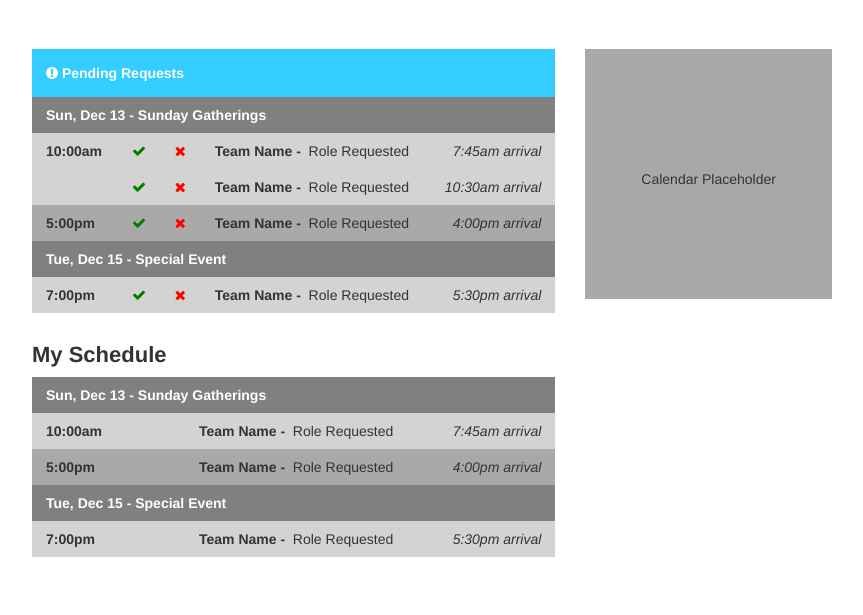
After one commit to Annihilous/embedded_video, a PHP site: page /pcc-connect-update-2-05.php in a window 1280 px wide; the page is wider, and only the part inside the window is pictured. The commit adds this page. Shown: the part 401-1016 px from the top of that part, without its empty margins (208-1071 px from the left). Run offline with PHP 8.4, Linux system fonts and the light colour scheme; some libraries are stand-ins or nearby versions.

Commit message:
Create and style page for viewing service commitments and schedule.

```diff
--- a/assets/stylesheets/styles.css
+++ b/assets/stylesheets/styles.css
@@ -402,6 +402,17 @@ img {
   font-weight: bold;
 }
 
+#servingScheduleCalendar {
+  height: 250px;
+  background-color: darkgray;
+}
+
+.team-heading {
+  font-size: 18px;
+  font-weight: bold;
+  padding: 50px 15px 10px;
+}
+
 /*
 ########  #######   #######  ######## ######## ########
 ##       ##     ## ##     ##    ##    ##       ##     ##
--- a/partials/_navigation.php
+++ b/partials/_navigation.php
@@ -15,6 +15,7 @@
       <ul class="nav navbar-nav navbar-right">
         <li><a href="/shelby_arena/pcc-connect-update-2-01.php">pcc-connect-update-2-01.php</a></li>
         <li><a href="/shelby_arena/pcc-connect-update-2-04.php">pcc-connect-update-2-04.php</a></li>
+        <li><a href="/shelby_arena/pcc-connect-update-2-05.php">pcc-connect-update-2-05.php</a></li>
         <li><a href="#" data-toggle="modal" data-target="#editProfileModal" class="text-blue">Edit Profile</a></li>
       </ul>
 
--- /dev/null
+++ b/pcc-connect-update-2-05.php
@@ -0,0 +1,156 @@
+<?php include("partials/_head.php"); ?>
+
+<body>
+  <?php include("partials/_navigation.php"); ?>
+
+  <div class="flexslider">
+    <ul class="slides">
+      <li>
+        <img src="https://lh3.ggpht.com/l8leWV9uI8gS-cKDaak6D__cSCVanRmsAGqNRDpXutowAjRRoEmnuhmbTP5A9exBz1w=h900" />
+      </li>
+      <li>
+        <img src="https://encrypted-tbn0.gstatic.com/images?q=tbn:ANd9GcQjZ-McKOtm6Wijwy5onK4MtcUVe7CndFLeAIzh_e3hjpTt3gKT" />
+      </li>
+      <li>
+        <img src="https://encrypted-tbn2.gstatic.com/images?q=tbn:ANd9GcTvI5aHKF9q5YFgNo1dvYIERaey7pjuErzgMNQEJrV0NkQgBA-t" />
+      </li>
+    </ul>
+  </div>
+
+  <div class="background-white">
+    <div class="pad-section pad-section-sm container container-md">
+      <div class="row">
+        <div class="col-sm-8">
+          <table class="table">
+            <tr>
+              <th class="master-header background-blue text-white" colspan="5"><i class="fa fa-exclamation-circle"></i>
+              Pending Requests</th>
+            </tr>
+            <tr class="background-gray text-white">
+              <th colspan="5">Sun, Dec 13 - Sunday Gatherings</th>
+            </tr>
+            <tr class="background-lightgray">
+              <td><b>10:00am</b></td>
+              <td><i class="fa fa-check text-green"></i></td>
+              <td><i class="fa fa-times text-red"></i></td>
+              <td><span><b>Team Name -</b></span>&nbsp Role Requested</td>
+              <td class="pull-right"><i>7:45am arrival</i></td>
+            </tr>
+            <tr class="background-lightgray">
+              <td></td>
+              <td><i class="fa fa-check text-green"></i></td>
+              <td><i class="fa fa-times text-red"></i></td>
+              <td><span><b>Team Name -</b></span>&nbsp Role Requested</td>
+              <td class="pull-right"><i>10:30am arrival</i></td>
+            </tr>
+            <tr class="background-darkgray">
+              <td><b>5:00pm</b></td>
+              <td><i class="fa fa-check text-green"></i></td>
+              <td><i class="fa fa-times text-red"></i></td>
+              <td><span><b>Team Name -</b></span>&nbsp Role Requested</td>
+              <td class="pull-right"><i>4:00pm arrival</i></td>
+            </tr>
+            <tr class="background-gray text-white">
+              <th colspan="5">Tue, Dec 15 - Special Event</th>
+            </tr>
+            <tr class="background-lightgray">
+              <td><b>7:00pm</b></td>
+              <td><i class="fa fa-check text-green"></i></td>
+              <td><i class="fa fa-times text-red"></i></td>
+              <td><span><b>Team Name -</b></span>&nbsp Role Requested</td>
+              <td class="pull-right"><i>5:30pm arrival</i></td>
+            </tr>
+          </table>
+        </div>
+        <div class="col-sm-4">
+          <div id="servingScheduleCalendar">
+            <div class="text-center">
+              <p style="padding: 120px 0px">Calendar Placeholder</p>
+            </div>
+          </div>
+        </div>
+      </div>
+
+      <div class="row">
+        <div class="col-sm-8">
+          <h4><b>My Schedule</b></h4>
+          <table class="table">
+            <tr class="background-gray text-white">
+              <th colspan="5">Sun, Dec 13 - Sunday Gatherings</th>
+            </tr>
+            <tr class="background-lightgray">
+              <td><b>10:00am</b></td>
+              <td></td>
+              <td></td>
+              <td><span><b>Team Name -</b></span>&nbsp Role Requested</td>
+              <td class="pull-right"><i>7:45am arrival</i></td>
+            </tr>
+            <tr class="background-darkgray">
+              <td><b>5:00pm</b></td>
+              <td></td>
+              <td></td>
+              <td><span><b>Team Name -</b></span>&nbsp Role Requested</td>
+              <td class="pull-right"><i>4:00pm arrival</i></td>
+            </tr>
+            <tr class="background-gray text-white">
+              <th colspan="5">Tue, Dec 15 - Special Event</th>
+            </tr>
+            <tr class="background-lightgray">
+              <td><b>7:00pm</b></td>
+              <td></td>
+              <td></td>
+              <td><span><b>Team Name -</b></span>&nbsp Role Requested</td>
+              <td class="pull-right"><i>5:30pm arrival</i></td>
+            </tr>
+          </table>
+        </div>
+      </div>
+      </br>
+
+
+      <hr>
+
+      <div class="row">
+        <div class="col-xs-12 team-heading">
+          <p class="pull-right">contact: team@passioncitychurch.com</p>
+          <p>Team Name 1</p>
+        </div>
+        <div class="col-sm-4">
+          <img src="http://guyharveysportswear.com/blog/wp-content/uploads/2012/09/GH-Artist-three.jpg">
+        </div>
+        <div class="col-sm-4">
+          <img src="http://www.claymoorslist.com/wp-content/uploads/blogger/-X6NVGF2Qiio/T5ZHqCx4zhI/AAAAAAAAF_w/Ht1CUpVxxBA/s640/sdfsfsdf.JPG">
+        </div>
+        <div class="col-sm-4">
+          <img src="http://www.unep.org/resourcepanel/Portals/50244/images/nivo-images/slide2.jpg">
+        </div>
+        <div class="col-xs-12 team-heading">
+          <p class="pull-right">contact: team@passioncitychurch.com</p>
+          <p>Team Name 2</p>
+        </div>
+        <div class="col-sm-4">
+          <img src="http://www.unep.org/resourcepanel/Portals/50244/images/nivo-images/slide2.jpg">
+        </div>
+        <div class="col-sm-4">
+          <img src="http://guyharveysportswear.com/blog/wp-content/uploads/2012/09/GH-Artist-three.jpg">
+        </div>
+        <div class="col-sm-4">
+          <img src="http://www.claymoorslist.com/wp-content/uploads/blogger/-X6NVGF2Qiio/T5ZHqCx4zhI/AAAAAAAAF_w/Ht1CUpVxxBA/s640/sdfsfsdf.JPG">
+        </div>
+        <div class="col-xs-12 team-heading">
+          <p class="pull-right">contact: team@passioncitychurch.com</p>
+          <p>Team Name 3</p>
+        </div>
+        <div class="col-sm-4">
+          <img src="http://guyharveysportswear.com/blog/wp-content/uploads/2012/09/GH-Artist-three.jpg">
+        </div>
+        <div class="col-sm-4">
+          <img src="http://www.claymoorslist.com/wp-content/uploads/blogger/-X6NVGF2Qiio/T5ZHqCx4zhI/AAAAAAAAF_w/Ht1CUpVxxBA/s640/sdfsfsdf.JPG">
+        </div>
+        <div class="col-sm-4">
+          <img src="http://www.unep.org/resourcepanel/Portals/50244/images/nivo-images/slide2.jpg">
+        </div>
+      </div>
+    </div>
+  </div>
+</body>
```
